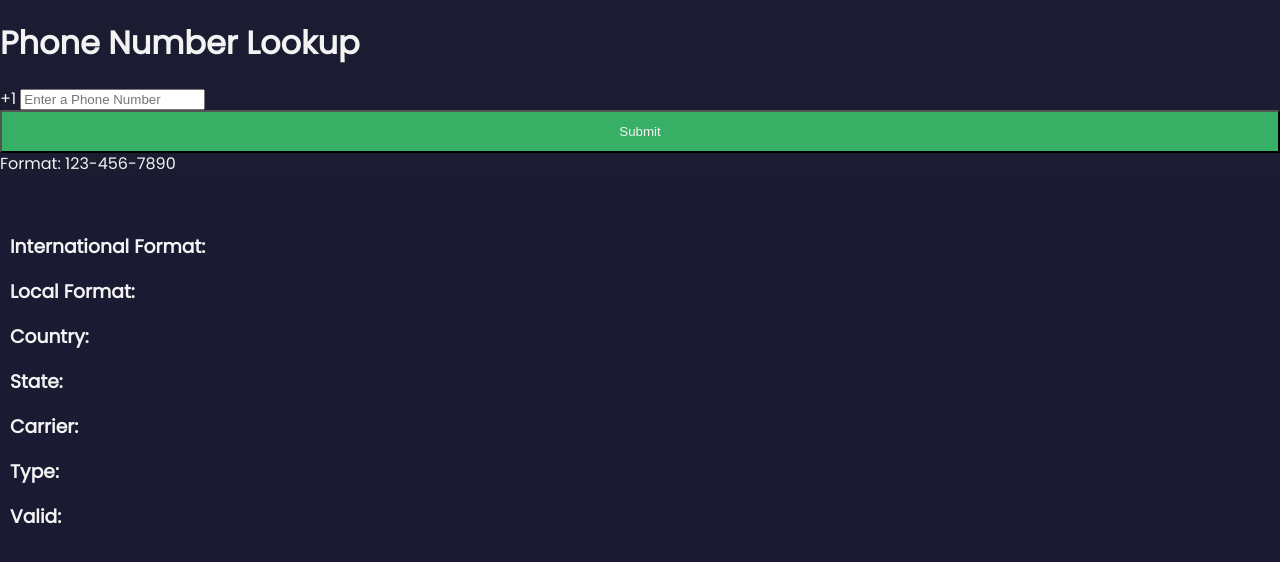
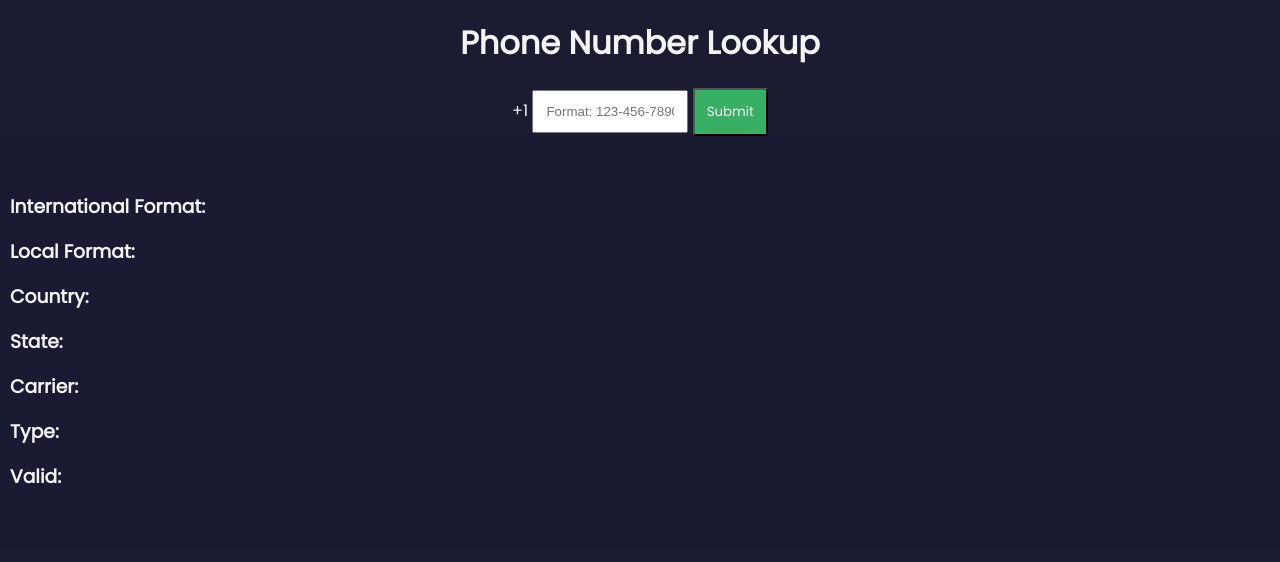
Before and after one commit to robjawn/Phone-Validation-and-Verification-App, a plain HTML site: page index.html in a window 1280 px wide. Drawn offline with nearby package versions, Linux system fonts and the light colour scheme.

Commit message:
centers form elements

```diff
--- a/css/style.css
+++ b/css/style.css
@@ -21,18 +21,35 @@ body {
   background: var(--color-darkblue);
 }
 
+#title-text {
+  text-align: center;
+}
+
+form {
+  text-align: center;
+}
+
+#phone-number {
+  display: inline-flex;
+  padding: 0.75rem;
+  justify-content: center;
+  width: 10%;
+}
+
+#submit-button {
+  display: inline-flex;
+  padding: 0.75rem;
+  background-color: var(--color-green);
+  color: var(--color-white);
+  border-radius: 2px;
+  cursor: pointer;
+  margin: auto;
+  font-family: inherit;
+}
+
+
 main {
   background: var(--color-darkblue-alpha);
   padding: 2.5rem 0.625rem;
   border-radius: 0.25rem;
 }
-
-#submit-button {
-  display: block;
-  width: 100%;
-  padding: 0.75rem;
-  background: var(--color-green);
-  color: inherit;
-  border-radius: 2px;
-  cursor: pointer;
-}
--- a/index.html
+++ b/index.html
@@ -11,17 +11,16 @@
 </head>
 <body>
     <header>
-        <h1>
+        <h1 id="title-text">
             Phone Number Lookup
         </h1>
         <form>
             <label>+1
-                <input type="tel"
-                placeholder="Enter a Phone Number"
+                <input type="tel" id="phone-number"
+                placeholder="Format: 123-456-7890"
                 pattern="[0-9]{3}-[0-9]{3}-[0-9]{4}"
                 required>
                 <input type="submit" id="submit-button">
-                Format: 123-456-7890
             </label>
         </form>
     </header>
```
